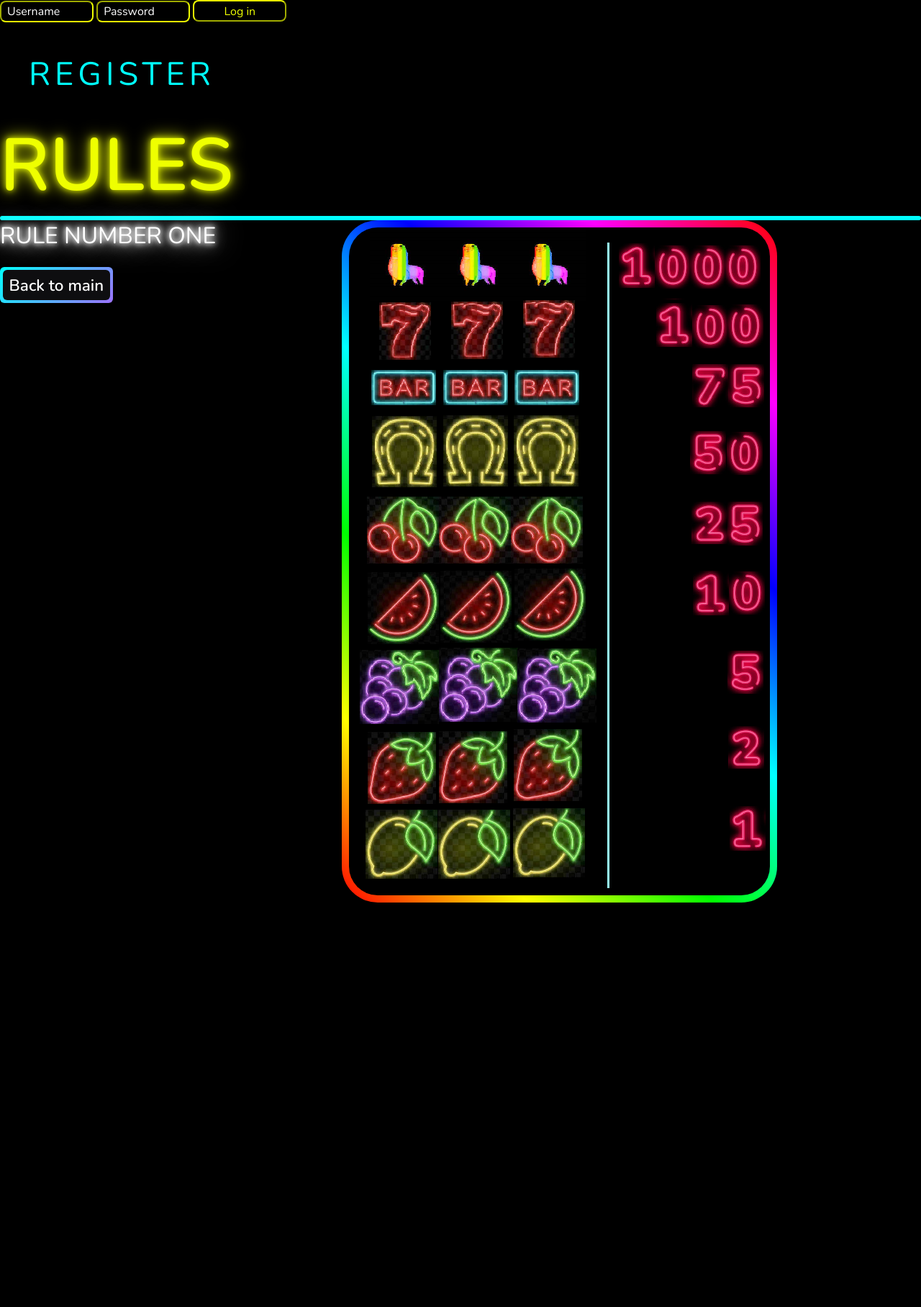
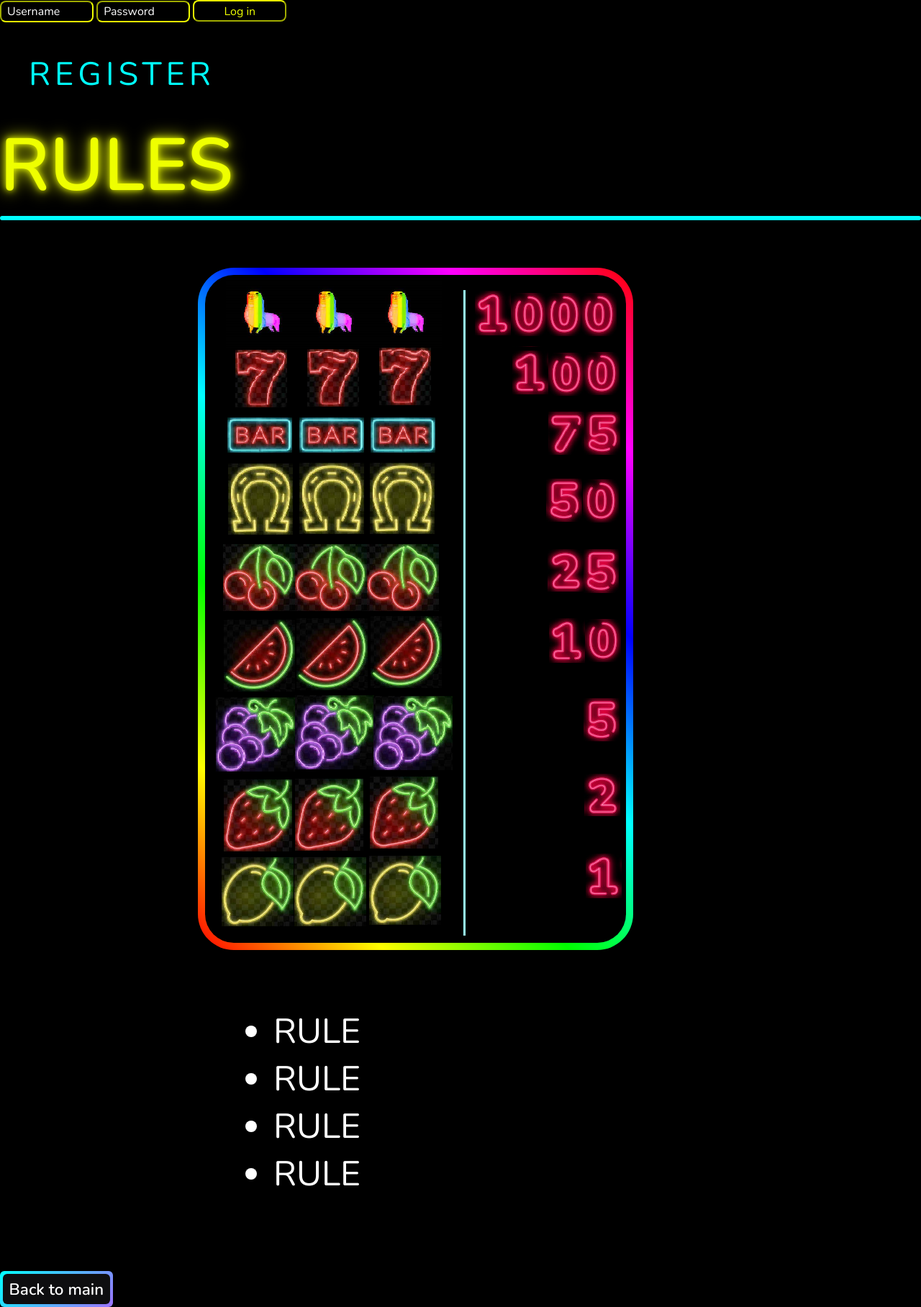
Before and after one commit to CodecoolGlobal/freestyle-javascript-game-javascript-pappbence15, a Flask app: page /rules in a window 1280 px wide. Shown: the whole page at 72% size. Before the commit the page ends 1254 px from the top, so only its background shows below. Run offline with Flask 2, Linux system fonts and the light colour scheme.

Commit message:
Designed the position of the rules on the rules page

```diff
--- a/static/styles/style.css
+++ b/static/styles/style.css
@@ -260,6 +260,7 @@ button.login:hover{
 hr.hr1{
   border: 3px solid #01ffff;
   border-radius: 6px;
+    width: available;
 }
 table {
   border-collapse: collapse;
@@ -298,8 +299,27 @@ h3{
 }
 #buttons {
     overflow: hidden;
-    position: center;
+    margin-right: 450px;
 }
+#rules-odds{
+    width: available;
+    overflow: hidden;
+}
+#odds{
+    float:right;
+    margin-right: 200px;
+}
+#rules {
+    overflow: hidden;
+    margin-left: 300px;
+}
+ul{
+    color: #FFFFFF;
+    list-style-type: disc;
+    margin: 80px;
+    font-size: 300%;
+}
+
 
 /*colors:
 #01ffff -->blue
--- a/templates/rules.html
+++ b/templates/rules.html
@@ -3,11 +3,23 @@
 <body>
     {% block content %}
     <h1 data-text="RULES" class="container">RULES</h1>
+        <hr class="hr1">
+        <div id="rules-odds">
     <div id="odds">
-        <hr class="hr1">
+        <br><br><br>
         <img src="/static/images/slot_odds.png" alt="odds" class="rules" align="right">
-        <span class="rules">RULE NUMBER ONE</span>
-    </div><br>
+    </div>
+            <br><br><br>
+        <div id="rules">
+            <ul>
+                <li>RULE</li>
+                <li>RULE</li>
+                <li>RULE</li>
+                <li>RULE</li>
+            </ul>
+        </div>
+        </div>
+        <br>
         <a class="bn39" href="/"><span class="bn39span">Back to main</span></a>
     {% endblock %}
 </body>
```
